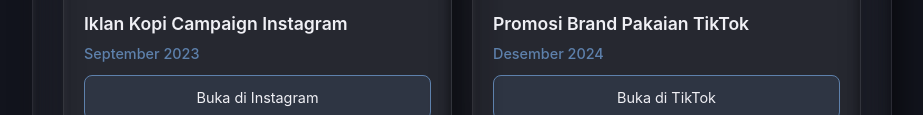
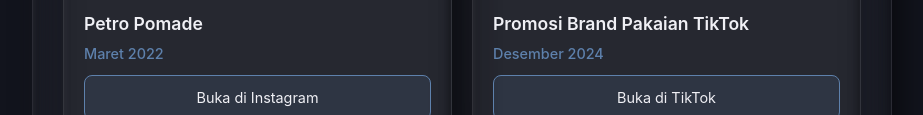
Before and after one commit to Mahyu-Herdi/cvmahyuherdi, a plain HTML site: page index.html in a window 1280 px wide. Shown: the part 1985-2100 px from the top of the page, without its empty margins (178-1101 px from the left). Drawn offline with Linux system fonts and the light colour scheme; no server answers.

Commit message:
Update index.html

```diff
--- a/index.html
+++ b/index.html
@@ -548,17 +548,20 @@
             <div class="carousel-container">
 
                 <!-- CARD IKLAN 1 (CONTOH INSTAGRAM EMBED) -->
+                                <!-- CARD IKLAN INSTAGRAM: MAHYU HERDI -->
                 <div class="video-card">
                     <div class="social-wrapper">
-                        <!-- Ganti "ID_POSTINGAN" pakai kode unik link IG kamu, misal: Cq_Yv1qgXYZ -->
-                        <iframe src="https://www.instagram.com/p/ID_POSTINGAN/embed" frameborder="0" scrolling="no" allowtransparency="true"></iframe>
+                        <!-- Ini narik player asli dari Instagram pakai ID kamu -->
+                        <iframe src="https://www.instagram.com/p/Cbb8QY0gRmm/embed" frameborder="0" scrolling="no" allowtransparency="true"></iframe>
                     </div>
                     <div class="video-info">
-                        <div class="video-title">Iklan Kopi Campaign Instagram</div>
-                        <div class="video-date">September 2023</div>
-                        <a href="https://www.instagram.com/p/ID_POSTINGAN" target="_blank" class="btn-link">Buka di Instagram</a>
+                        <!-- Judul dan bulan/tahun ini bebas kamu ganti ya -->
+                        <div class="video-title">Petro Pomade</div>
+                        <div class="video-date">Maret 2022</div>
+                        <a href="https://www.instagram.com/tv/Cbb8QY0gRmm/" target="_blank" class="btn-link">Buka di Instagram</a>
                     </div>
                 </div>
+
 
                 <!-- CARD IKLAN 2 (CONTOH TIKTOK EMBED) -->
                 <div class="video-card">
```
